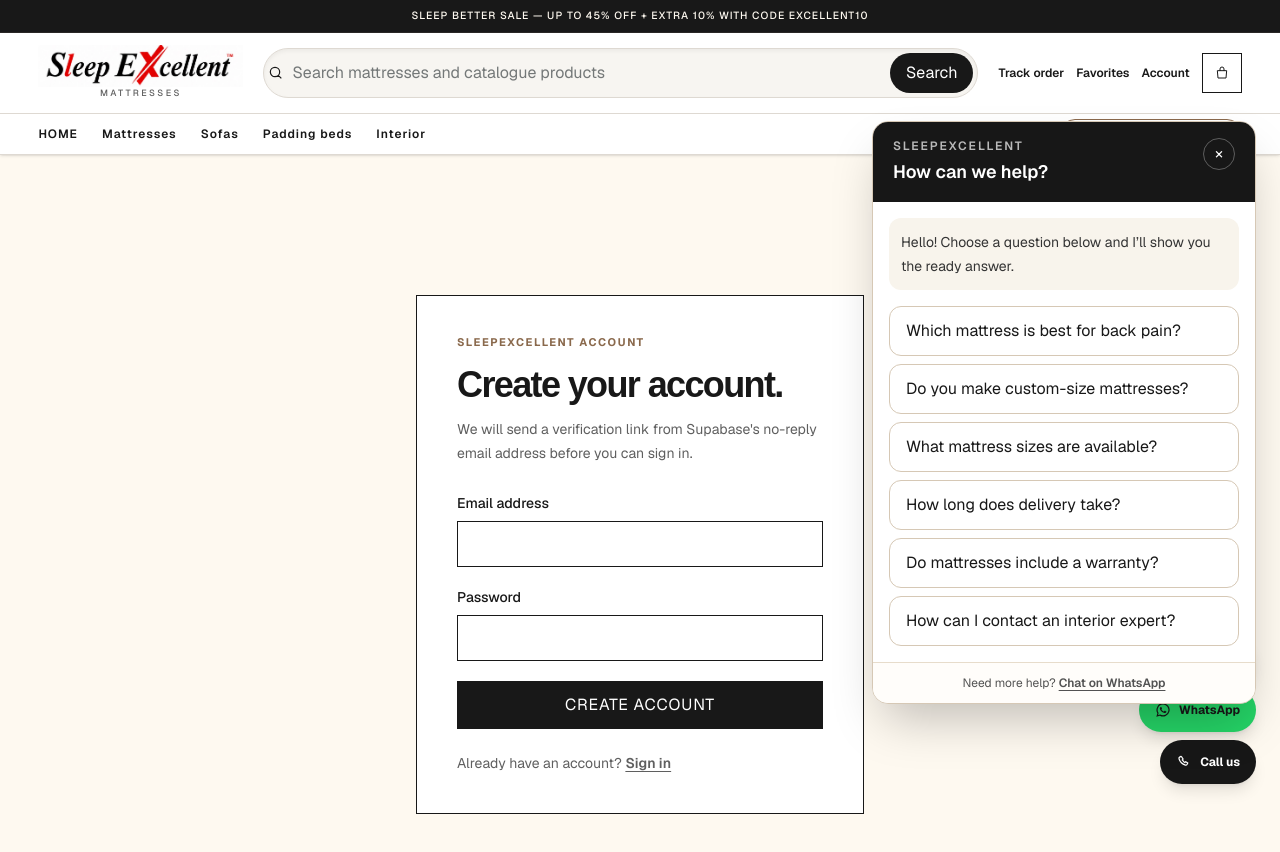
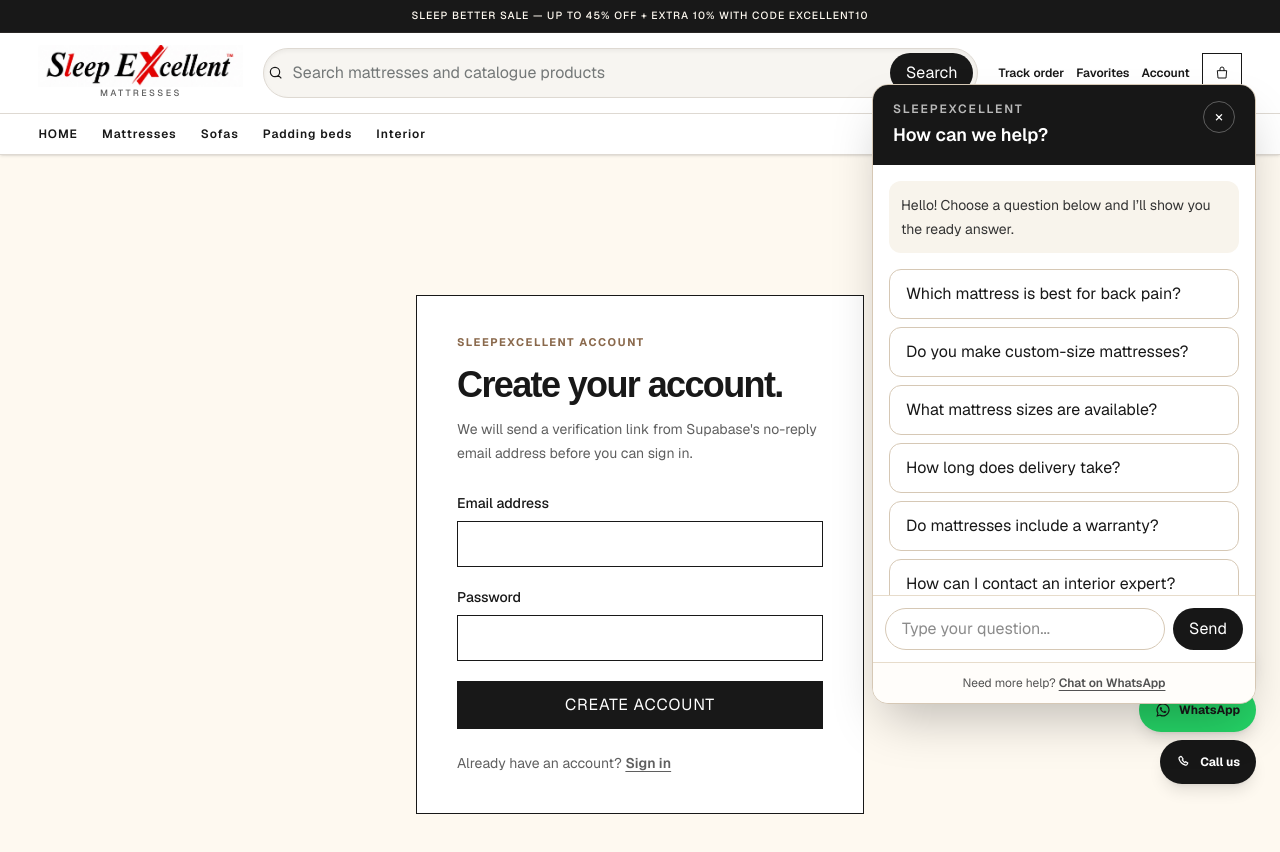
Before and after one commit to raghava4272/sleepexcellent-web-app-2, a Next.js app: page /auth/register in a window 1280 px wide. Both pictures are taken after a click on the button "Chat with us". Shown: the top 852 px of the page. Built offline with nearby package versions, Linux system fonts and the light colour scheme.

Commit message:
feat: accept typed chatbot questions

```diff
--- a/components/contact/floating-actions.tsx
+++ b/components/contact/floating-actions.tsx
@@ -25,12 +25,26 @@ function PhoneIcon() {
 
 export function FloatingActions() {
   const [chatOpen, setChatOpen] = useState(false);
-  const [selectedFaq, setSelectedFaq] = useState<number | null>(null);
-  const selected = selectedFaq === null ? null : faqs[selectedFaq];
+  const [question, setQuestion] = useState("");
+  const [reply, setReply] = useState<{ question: string; answer: string } | null>(null);
 
   function closeChat() {
     setChatOpen(false);
-    setSelectedFaq(null);
+    setQuestion("");
+    setReply(null);
+  }
+
+  function submitQuestion(event: React.FormEvent<HTMLFormElement>) {
+    event.preventDefault();
+    const submitted = question.trim();
+    if (!submitted) return;
+    const normalized = submitted.toLocaleLowerCase().replace(/[?.!]+$/, "");
+    const matched = faqs.find((faq) => faq.question.toLocaleLowerCase().replace(/[?.!]+$/, "") === normalized);
+    setReply({
+      question: submitted,
+      answer: matched?.answer ?? "Thank you for your question. We will get back to you.",
+    });
+    setQuestion("");
   }
 
   return <>
@@ -41,14 +55,19 @@ export function FloatingActions() {
       </header>
       <div className="overflow-y-auto p-4">
         <div className="rounded-xl bg-[#f8f4ec] p-3 text-sm leading-6 text-[#343434]">Hello! Choose a question below and I’ll show you the ready answer.</div>
-        {selected ? <div className="mt-4">
-          <p className="text-sm font-semibold">{selected.question}</p>
-          <p className="mt-2 rounded-xl border border-[#e7dccb] p-3 text-sm leading-6 text-neutral-600">{selected.answer}</p>
-          <button className="mt-4 text-sm font-semibold text-[#765025] underline underline-offset-4" onClick={() => setSelectedFaq(null)} type="button">← Back to questions</button>
+        {reply ? <div className="mt-4">
+          <p className="text-sm font-semibold">{reply.question}</p>
+          <p className="mt-2 rounded-xl border border-[#e7dccb] p-3 text-sm leading-6 text-neutral-600">{reply.answer}</p>
+          <button className="mt-4 text-sm font-semibold text-[#765025] underline underline-offset-4" onClick={() => setReply(null)} type="button">Back to questions</button>
         </div> : <div className="mt-4 grid gap-2" aria-label="Frequently asked questions">
-          {faqs.map((faq, index) => <button className="rounded-xl border border-[#d6c8b5] px-4 py-3 text-left text-sm font-semibold transition hover:border-[#8a694c] hover:bg-[#f8f4ec] focus-visible:outline-2 focus-visible:outline-offset-2" key={faq.question} onClick={() => setSelectedFaq(index)} type="button">{faq.question}</button>)}
+          {faqs.map((faq) => <button className="rounded-xl border border-[#d6c8b5] px-4 py-3 text-left text-sm font-semibold transition hover:border-[#8a694c] hover:bg-[#f8f4ec] focus-visible:outline-2 focus-visible:outline-offset-2" key={faq.question} onClick={() => setReply(faq)} type="button">{faq.question}</button>)}
         </div>}
       </div>
+      <form className="flex gap-2 border-t border-[#e7dccb] bg-white p-3" onSubmit={submitQuestion}>
+        <label className="sr-only" htmlFor="faq-chat-question">Type your question</label>
+        <input className="min-w-0 flex-1 rounded-full border border-[#d6c8b5] px-4 py-2 text-sm outline-none focus:border-[#171717]" id="faq-chat-question" onChange={(event) => setQuestion(event.target.value)} placeholder="Type your question..." type="text" value={question} />
+        <button className="rounded-full bg-[#171717] px-4 py-2 text-sm font-semibold" style={{ color: "#ffffff" }} type="submit">Send</button>
+      </form>
       <footer className="border-t border-[#e7dccb] bg-[#fffdfa] p-3 text-center text-xs text-neutral-600">Need more help? <a className="font-semibold text-[#176b38] underline" href="https://wa.me/919876543210" rel="noreferrer" target="_blank">Chat on WhatsApp</a></footer>
     </section> : null}
     <aside aria-label="Contact options" className="contact-dock fixed right-4 z-[100] flex flex-col items-end gap-2 sm:right-6">
```
